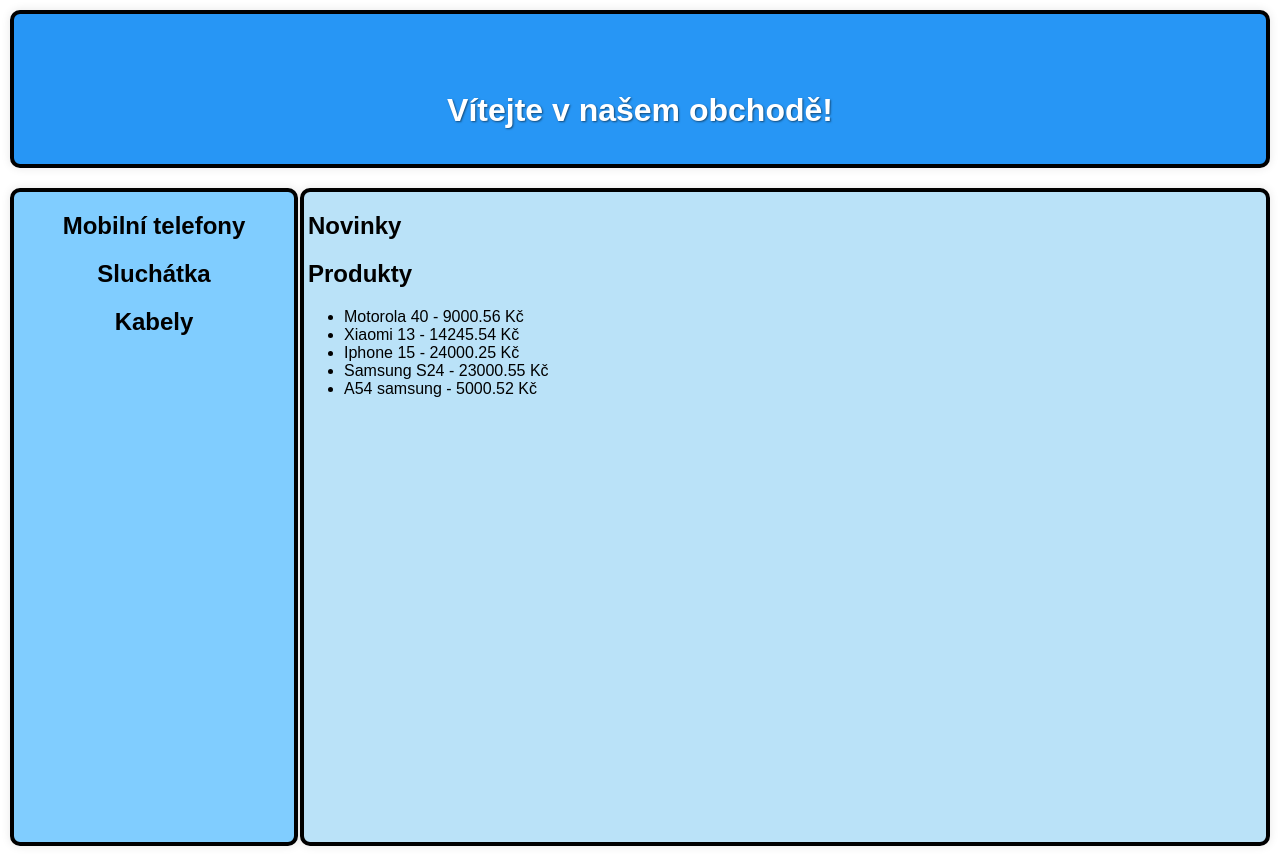
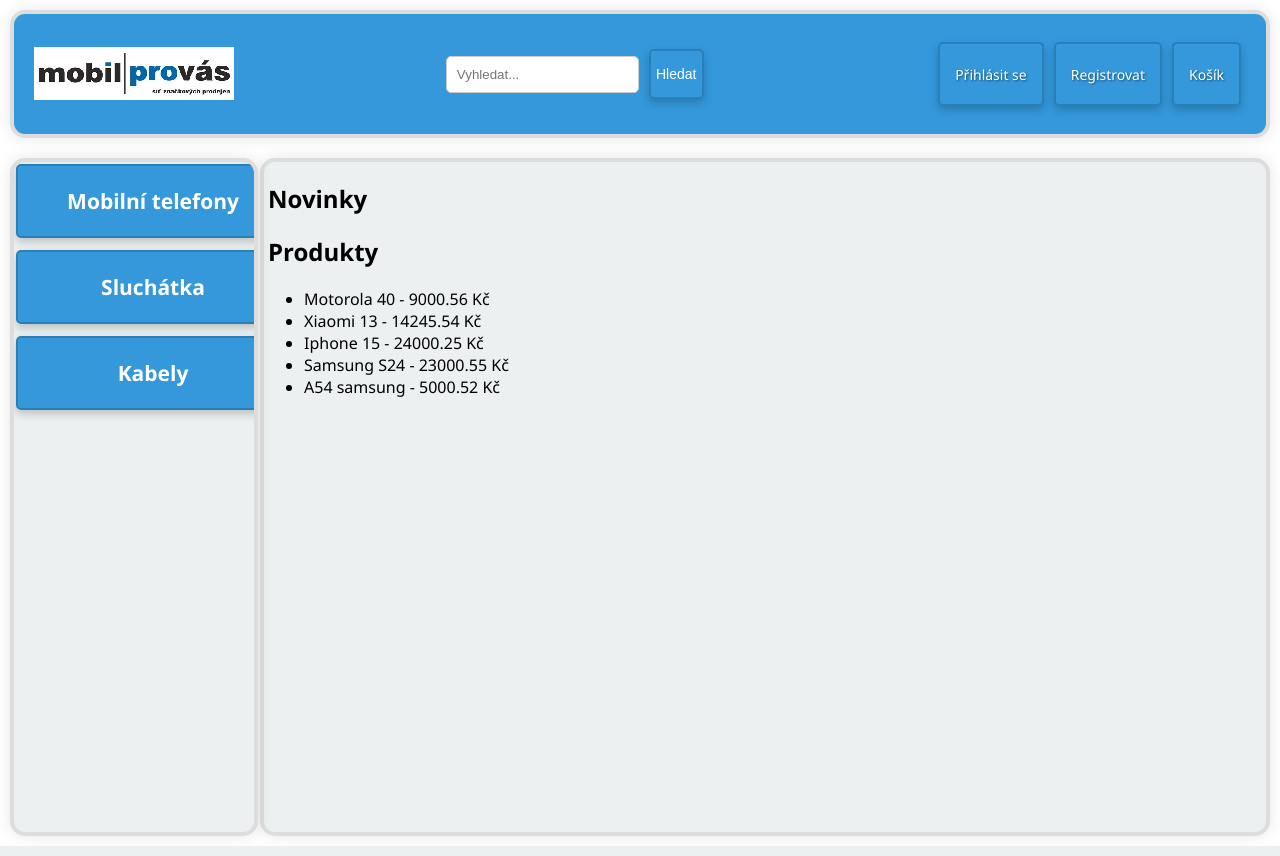
Before and after one commit to Jamarx0/djangoProject, a Django app: template shop/templates/shop/index.html in a window 1280 px wide. Run offline with Django 5.2, Linux system fonts and the light colour scheme; the template is opened without the code that fills it: values that come from a table or form of the project are taken from there, others are empty; data comes from the database, SQL or seed files in the repository; both versions use the stored data as it was after the commit.

Commit message:
Html a base html

```diff
--- a/djangoProject/urls.py
+++ b/djangoProject/urls.py
@@ -19,5 +19,5 @@
 
 urlpatterns = [
     path('admin/', admin.site.urls),
-    path('shop/', include('shop.urls')),
+    path('', include('shop.urls')),
 ]
--- a/shop/static/css/shop.css
+++ b/shop/static/css/shop.css
@@ -1,63 +1,153 @@
 body {
     margin: 0;
     padding: 0;
-    font-family: Arial, sans-serif;
+    font-family: 'Segoe UI', Tahoma, Geneva, Verdana, sans-serif;
 }
 
 .box {
-    border: 4px solid #000;
-    box-shadow: 0 0 10px rgba(0, 0, 0, 0.1);
-    margin: 10px; /* Odsazení okrajů */
-    border-radius: 10px; /* Zaoblení okrajů */
+    border: 4px solid #ddd;
+    box-shadow: 0 0 15px rgba(0, 0, 0, 0.1);
+    margin: 10px;
+    border-radius: 15px;
+}
+.button {
+    display: flex;
+    align-items: center;
+    justify-content: center;
+    width: 100%;
+    height: 50px;
+    padding: 10px 15px;
+    background-color: #3498db;
+    color: white;
+    text-align: center;
+    text-decoration: none;
+    font-size: 14px;
+    border: 2px solid #2980b9;
+    border-radius: 5px;
+    cursor: pointer;
+    margin: 2px;
+    box-shadow: 0 4px 8px rgba(0, 0, 0, 0.2);
+    white-space: nowrap; /* Přidáno pro zabránění zalamování textu na nový řádek */
+}
+
+.button:hover {
+    background-color: #2980b9;
 }
 
 .top-box {
-    height: 150px;
-    background-color: #2796f5;
+    display: flex;
+    align-items: center;
+    justify-content: space-between;
+    padding: 0 20px;
+    height: 120px;
+    background-color: #3498db;
     color: #ffffff;
     text-align: center;
-    line-height: 150px;
-    text-shadow: 1px 1px 2px rgba(0, 0, 0, 0.5); /* Textový stín */
-    transition: all 0.3s ease; /* Plynulý přechod */
-    border-radius: 10px; /* Zaoblení všech okrajů */
+    text-shadow: 1px 1px 2px rgba(0, 0, 0, 0.5);
+    transition: all 0.3s ease;
+    border-radius: 15px;
+    box-shadow: 0 0 15px rgba(0, 0, 0, 0.1);
+}
+
+.logo-container img {
+    max-height: 200px;
+}
+
+.search-container {
+    display: flex;
+    align-items: center;
+}
+
+.search-container input {
+    width: 70%;
+    padding: 10px;
+    border-radius: 5px;
+    border: 1px solid #ccc;
+}
+
+.search-container button {
+    width: 20%;
+    margin-left: 10px;
+    padding: 10px;
+    background-color: #3498db;
+    color: white;
+    border: 2px solid #2980b9;
+    border-radius: 5px;
+    cursor: pointer;
+    box-shadow: 0 4px 8px rgba(0, 0, 0, 0.2);
+}
+
+.login-container {
+    display: flex;
+    align-items: center;
+}
+
+.login-container .button {
+    height: 40px;
+    font-size: 14px;
+    margin: 0 5px;
+    box-shadow: 0 4px 8px rgba(0, 0, 0, 0.2);
+}
+
+.login-container .button:hover {
+    background-color: #2980b9;
 }
 
 .left-box {
-    height: calc(100vh - 150px);
-    width: 280px;
+    display: flex;
+    flex-direction: column;
+    align-items: center;
+    justify-content: flex-start;
+    height: calc(100vh - 130px);
+    width: 240px;
     float: left;
-    background-color: rgba(100, 195, 255, 0.82);
-    transition: all 0.3s ease; /* Plynulý přechod */
-    border-radius: 10px; /* Zaoblení všech okrajů */
+    background-color: #ecf0f1;
+    transition: all 0.3s ease;
+    border-radius: 15px;
+    box-shadow: 0 0 15px rgba(0, 0, 0, 0.1);
     text-align: center;
+    overflow: hidden; /* Přidáno, aby zabránilo přesahu obsahu mimo left-box */
+}
 
+.kategorie-box {
+    margin-bottom: 8px;
+    width: 100%;
+}
+
+.kosik-box {
+    margin-top: auto;
+    width: 100%;
+}
+
+.kosik-box .button {
+    background-color: #3498db;
+    border: 2px solid #2980b9;
+    width: 100%;
+    box-shadow: 0 4px 8px rgba(0, 0, 0, 0.2);
 }
 
 .main-box {
-    height: calc(100vh - 150px);
-    margin-left: 300px;
-    background-color: rgba(184, 226, 248, 0.97);
-    transition: all 0.3s ease; /* Plynulý přechod */
-    border-radius: 10px; /* Zaoblení všech okrajů */
-    margin-top: 20px; /* Odsazení o stejnou výšku jako top-box */
+    height: calc(100vh - 130px); /* 10px further from top-box */
+    margin-left: 260px;
+    margin-top: 20px;
+    background-color: #ecf0f1;
+    transition: all 0.3s ease;
+    border-radius: 15px;
+    box-shadow: 0 0 15px rgba(0, 0, 0, 0.1);
 }
 
-/* Plynulý přechod při najetí myši */
-.box:hover, .top-box:hover, .left-box:hover, .main-box:hover {
-    transform: scale(1.01); /* Zvětšení při najetí myši */
-}
-
-/* Responsivní design pro menší obrazovky */
 @media (max-width: 768px) {
     .left-box {
         width: 100%;
         float: none;
         margin-bottom: 10px;
-        border-radius: 10px; /* Zaoblení okrajů */
+        border-radius: 15px;
+        box-shadow: 0 0 15px rgba(0, 0, 0, 0.1);
     }
 
     .main-box {
-        margin-left: 0;
-        border-radius: 10px; /* Zaoblení okrajů */
+        margin-left: 10px;
+        border-radius: 15px;
+        box-shadow: 0 0 15px rgba(0, 0, 0, 0.1);
     }
 }
--- /dev/null
+++ b/shop/templates/shop/base.html
@@ -0,0 +1,40 @@
+{% load static %}
+
+<html lang="en">
+<head>
+    <title>{% block title %}Název stránky{% endblock %}</title>
+    <meta charset="utf-8" />
+    <meta name="viewport" content="width=device-width, initial-scale=1, user-scalable=no" />
+    <link rel="stylesheet" type="text/css" href="{% static 'css/shop.css' %}">
+</head>
+<body>
+
+<div class="box top-box">
+    <div class="logo-container">
+        <img src="{% static 'images/logo.png' %}" alt="Logo firmy">
+    </div>
+    <div class="search-container">
+        <input type="text" placeholder="Vyhledat...">
+        <button type="submit" class="button">Hledat</button>
+    </div>
+    <div class="login-container">
+        <a href="{% url 'login' %}" class="button">Přihlásit se</a>
+        <a href="{% url 'registration' %}" class="button">Registrovat</a>
+        <a href="{% url 'zobraz_kosik' %}" class="button kosik-button">Košík</a>
+    </div>
+</div>
+
+<div class="box left-box">
+    {% block left_content %}
+        <!-- Obsah pro levý box -->
+    {% endblock %}
+</div>
+
+<div class="box main-box">
+    {% block main_content %}
+        <!-- Obsah pro hlavní box -->
+    {% endblock %}
+</div>
+
+</body>
+</html>
--- a/shop/templates/shop/index.html
+++ b/shop/templates/shop/index.html
@@ -1,27 +1,20 @@
-{% load static %}
+{% extends 'shop/base.html' %}
 
-<html>
-<head>
-    <title>Mobily pro vás</title>
-    <meta charset="utf-8" />
-    <meta name="viewport" content="width=device-width, initial-scale=1, user-scalable=no" />
-    <link rel="stylesheet" type="text/css" href="{% static 'css/shop.css' %}">
-</head>
-<body>
+{% block title %}Mobil pro vás  {% endblock %}
 
-<div class="box top-box">
-    <h1>Vítejte v našem obchodě!</h1>
-</div>
-
-<div class="box left-box">
+{% block left_content %}
+    <!-- Váš obsah pro levý box -->
     {% for kategorie in kategorie %}
         <div class="kategorie-box">
-            <h2>{{ kategorie.nazev }}</h2>
+            <a href="{% url 'category_detail' kategorie.id_kategorie %}" class="button">
+                <h2>{{ kategorie.nazev }}</h2>
+            </a>
         </div>
     {% endfor %}
-</div>
+{% endblock %}
 
-<div class="box main-box">
+{% block main_content %}
+    <!-- Váš obsah pro hlavní box -->
     <h2>Novinky</h2>
     <ul>
         {% for novinka in novinky %}
@@ -35,7 +28,4 @@
             <li>{{ produkt.nazev }} - {{ produkt.cena }} Kč</li>
         {% endfor %}
     </ul>
-</div>
-
-</body>
-</html>
+{% endblock %}
--- a/shop/urls.py
+++ b/shop/urls.py
@@ -1,10 +1,15 @@
+from django.contrib.auth.views import LoginView
 from django.urls import path
-from .views import uvodni_stranka
-from .views import pokusovec
+
 from . import views
+from .views import uvodni_stranka, pokusovec, category_detail, RegistrationView
 
 urlpatterns = [
     path('kosik/', views.zobraz_kosik, name='zobraz_kosik'),
     path('uvod/', uvodni_stranka, name='uvodni_stranka'),
-    path("pokus/", pokusovec, name="pokusovec")
+    path("", pokusovec, name="pokusovec"),
+    path('category/<int:pk>/', category_detail, name='category_detail'),  # Přidejte tento řádek
+    path('login/', LoginView.as_view(), name='login'),
+    path('register/', RegistrationView.as_view(), name='registration'),
+
 ]
```
Also changed, not shown: djangoProject/settings.py (+1 -7 lines), shop/forms.py (+6 -5 lines), shop/views.py (+31 -5 lines), db.sqlite3, shop/static/images/logo.png (added).
